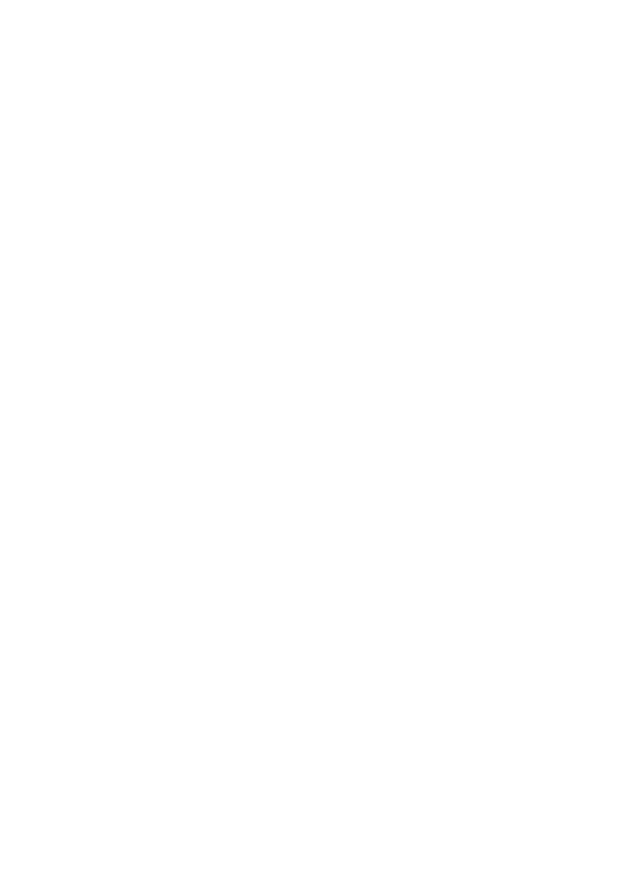
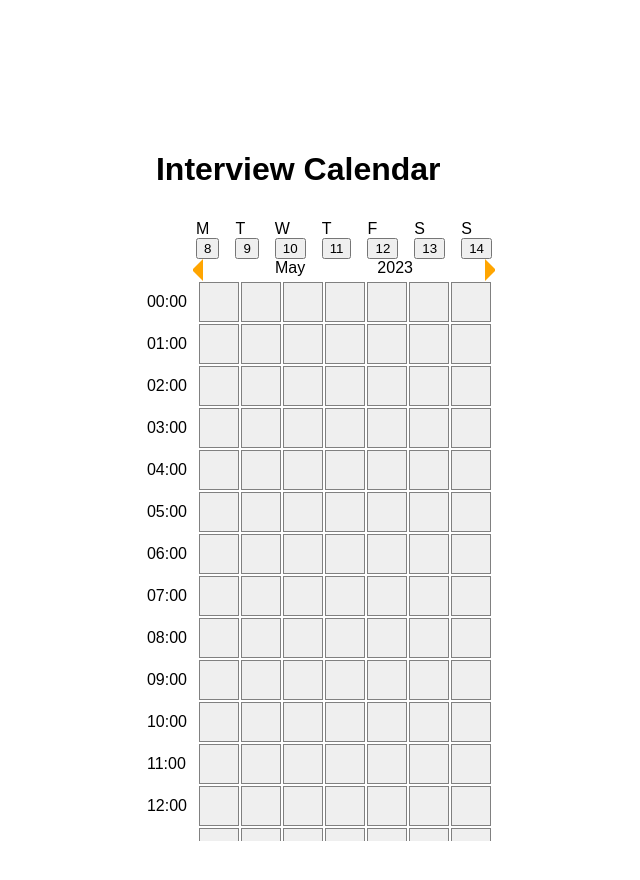
Before and after one commit to Votchitsev/interview-calendar, a React (Create React App) app: page / in a window 1280 px wide. Shown: the part 280-1160 px from the top of the page, without its empty margins (321-961 px from the left). Before the commit the page ends 800 px from the top, so only its background shows below. Built offline with nearby package versions, Linux system fonts and the light colour scheme.

Commit message:
Создал расписание для каждого дня

```diff
--- a/package.json
+++ b/package.json
@@ -5,7 +5,8 @@
   "dependencies": {
     "react": "^18.2.0",
     "react-dom": "^18.2.0",
-    "react-scripts": "^5.0.1"
+    "react-scripts": "^5.0.1",
+    "styled-components": "^6.0.0-rc.1"
   },
   "scripts": {
     "start": "react-scripts start",
--- a/src/components/Calendar.jsx
+++ b/src/components/Calendar.jsx
@@ -1,10 +1,67 @@
 import React, { useEffect, useState } from 'react';
+import styled from 'styled-components';
 import CalendarClass from '../Calendar';
+import Day from './Day';
+import Schedule from './Schedule';
+
+const CalendarElement = styled.div`
+  display: flex;
+  flex-direction: column;
+  margin: 50vh auto;
+  height: fit-content;
+  width: fit-content;
+  max-width: 740px;
+`;
+
+const Title = styled.h1`
+  padding: 10px;
+`;
+
+const WeekDaysList = styled.div`
+  display: flex;
+  justify-content: space-between;
+  padding-left: 50px;
+`;
+
+const WeekDayItem = styled.div`
+  display: flex;
+  flex-direction: column;
+`;
+
+const MonthBar = styled.div`
+  display: flex;
+  width: 100%;
+  align-self: center;
+  justify-content: space-between;
+  padding-left: 50px;
+`;
+
+const MonthBtn = styled.button`
+  background: none;
+  display: inline-block;
+  border: 10px solid transparent;
+  cursor: pointer;
+`;
+
+const MonthBtnLeft = styled(MonthBtn)`
+  border-right: 10px solid orange;
+`;
+
+const MonthBtnRight = styled(MonthBtn)`
+  border-left: 10px solid orange;
+`;
+
+const weekDayNames = ['S', 'M', 'T', 'W', 'T', 'F', 'S'];
+
+const MonthsList = ['Jan', 'Feb', 'Mar', 'Apr', 'May', 'Jun', 'Jul', 'Aug', 'Sep', 'Oct', 'Nov', 'Dec'];
 
 function Calendar() {
   const [currentDate, setCurrentDate] = useState(Date.now());
   const [days, setDays] = useState([]);
   const [month, setMonth] = useState();
+  const [year, setYear] = useState();
+  const [activeDay, setActiveDay] = useState();
+  const [events, setEvents] = useState([]);
 
   const calendar = new CalendarClass();
 
@@ -12,6 +69,10 @@
     setCurrentDate(
       (prev) => calendar.changeWeek(prev, action),
     );
+  };
+
+  const onSetActiveDay = (day) => {
+    setActiveDay(day);
   };
 
   useEffect(() => {
@@ -23,16 +84,38 @@
       const date = new Date(currentDate);
       return date.getMonth();
     });
+
+    setYear(() => {
+      const date = new Date(currentDate);
+      return date.getFullYear();
+    });
   }, [currentDate]);
 
   return (
-    <>
-      { days.map((day) => <div>{ day.getDate() }</div>) }
-      <div>{ currentDate }</div>
-      <div>{ month }</div>
-      <button onClick={() => onClick('prev')} type="button">Пред.</button>
-      <button onClick={() => onClick('next')} type="button">След.</button>
-    </>
+    <CalendarElement>
+      <Title>Interview Calendar</Title>
+      <WeekDaysList>
+        { days.map(
+          (day) => (
+            <WeekDayItem key={day.getDate()}>
+              <div>{ weekDayNames[day.getDay()] }</div>
+              <Day
+                day={day}
+                onSetActiveDay={onSetActiveDay}
+                active={day === activeDay}
+              />
+            </WeekDayItem>
+          ),
+        ) }
+      </WeekDaysList>
+      <MonthBar>
+        <MonthBtnLeft onClick={() => onClick('prev')} type="button" />
+        <div>{ MonthsList[month] }</div>
+        <div>{ year }</div>
+        <MonthBtnRight onClick={() => onClick('prev')} type="button" />
+      </MonthBar>
+      <Schedule days={days} events={events} setEvents={setEvents} />
+    </CalendarElement>
   );
 }
 
--- /dev/null
+++ b/src/components/Day.jsx
@@ -0,0 +1,20 @@
+/* eslint-disable react/prop-types */
+import React from 'react';
+
+function Day({ day, onSetActiveDay, active }) {
+  const activeStyle = {
+    backgroundColor: 'orange',
+  };
+
+  return (
+    <button
+      type="button"
+      style={active ? activeStyle : null}
+      onClick={() => onSetActiveDay(day)}
+    >
+      { day.getDate() }
+    </button>
+  );
+}
+
+export default Day;
--- /dev/null
+++ b/src/components/Schedule.jsx
@@ -0,0 +1,112 @@
+/* eslint-disable react/prop-types */
+import React from 'react';
+import styled from 'styled-components';
+
+const Container = styled.div`
+  display: flex;
+  height: 70vh;
+  overflow-y: scroll;
+`;
+
+const TimeColumn = styled.div`
+  display: flex;
+  flex-direction: column;
+  height: fit-content;
+`;
+
+const HourCell = styled.div`
+  display: flex;
+  align-items: center;
+  height: 40px;
+  margin: 1px;
+`;
+
+const Events = styled.div`
+  display: flex;
+  padding-left: 10px;
+  height: fit-content;
+`;
+
+const DayEvents = styled.div`
+  display: flex;
+  flex-direction: column;
+`;
+
+const EventCell = styled.button`
+  width: 40px;
+  height: 40px;
+  border: 1px solid grey;
+  margin: 1px;
+`;
+
+function getHourList() {
+  const hourList = [];
+
+  function getHour(hour) {
+    if (hour < 24) {
+      hourList.push(hour);
+      return getHour(hour + 1);
+    }
+
+    return true;
+  }
+
+  getHour(0);
+
+  return hourList;
+}
+
+function Schedule({ days, events, setEvents }) {
+  const hours = getHourList();
+
+  const activeElementStyle = {
+    backgroundColor: 'grey',
+  };
+
+  const onEventClickHandle = (day, hour) => {
+    const newEvent = { day, hour };
+
+    const prevEvent = events.find(
+      (event) => event.day === newEvent.day && event.hour === newEvent.hour,
+    );
+
+    if (prevEvent) {
+      setEvents(
+        (prev) => prev.filter((ev) => JSON.stringify(ev) !== JSON.stringify(prevEvent)),
+      );
+
+      return;
+    }
+
+    setEvents((prev) => [...prev, { day, hour }]);
+  };
+
+  const checkActiveElement = (day, hour) => events.find(
+    (event) => event.day === day && event.hour === hour,
+  );
+
+  return (
+    <Container>
+      <TimeColumn>
+        { hours.map((hour) => <HourCell>{`${hour / 10 >= 1 ? hour : `0${hour}`}:00`}</HourCell>)}
+      </TimeColumn>
+      <Events>
+        { days.map((day) => (
+          <DayEvents key={day.getDate()}>
+            { hours.map(
+              (hour) => (
+                <EventCell
+                  key={hour}
+                  style={checkActiveElement(day, hour) ? activeElementStyle : null}
+                  onClick={() => onEventClickHandle(day, hour)}
+                />
+              ),
+            ) }
+          </DayEvents>
+        )) }
+      </Events>
+    </Container>
+  );
+}
+
+export default Schedule;
```
Also changed, not shown: 1 other file (tests, documents, lock files or other folders).
